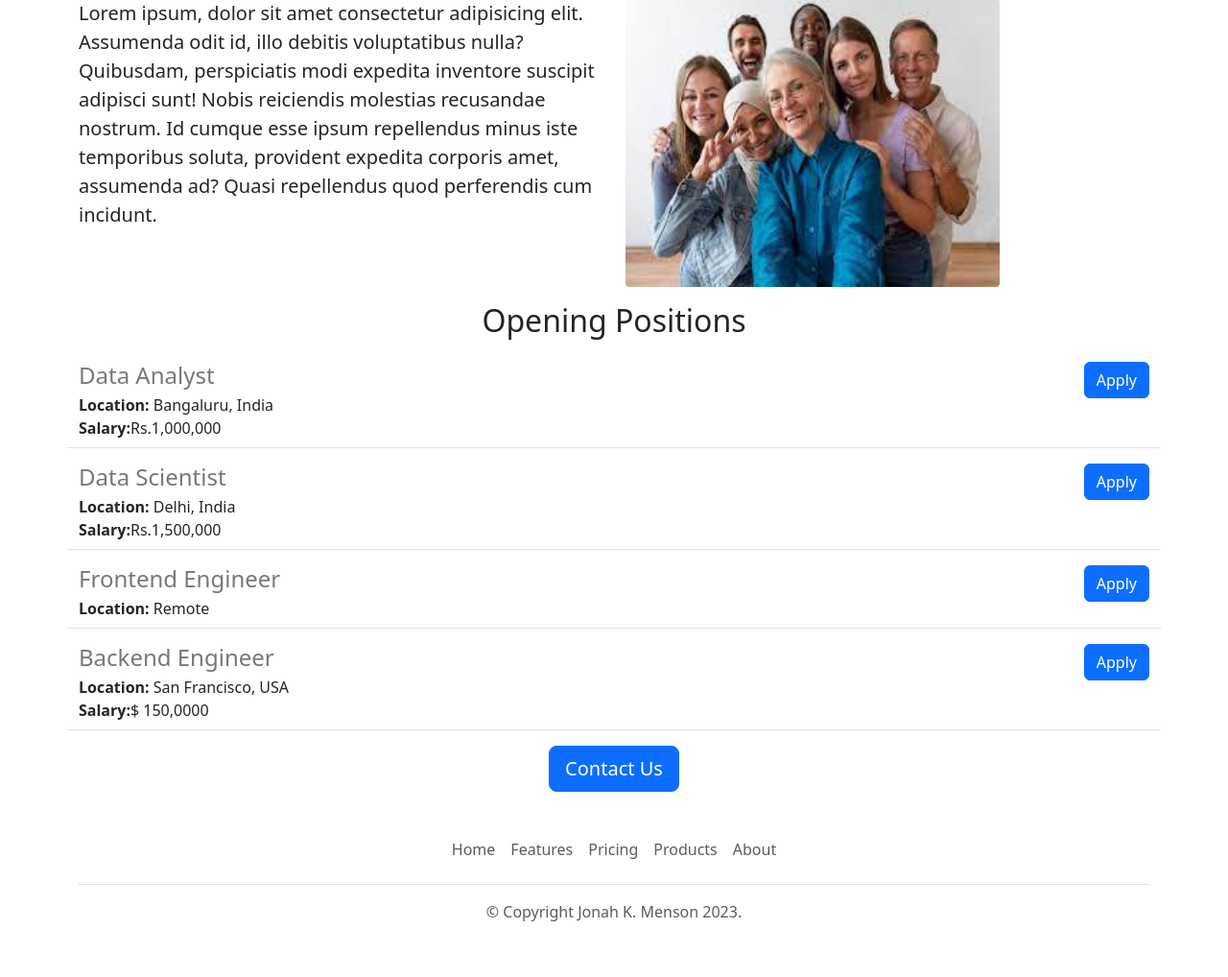
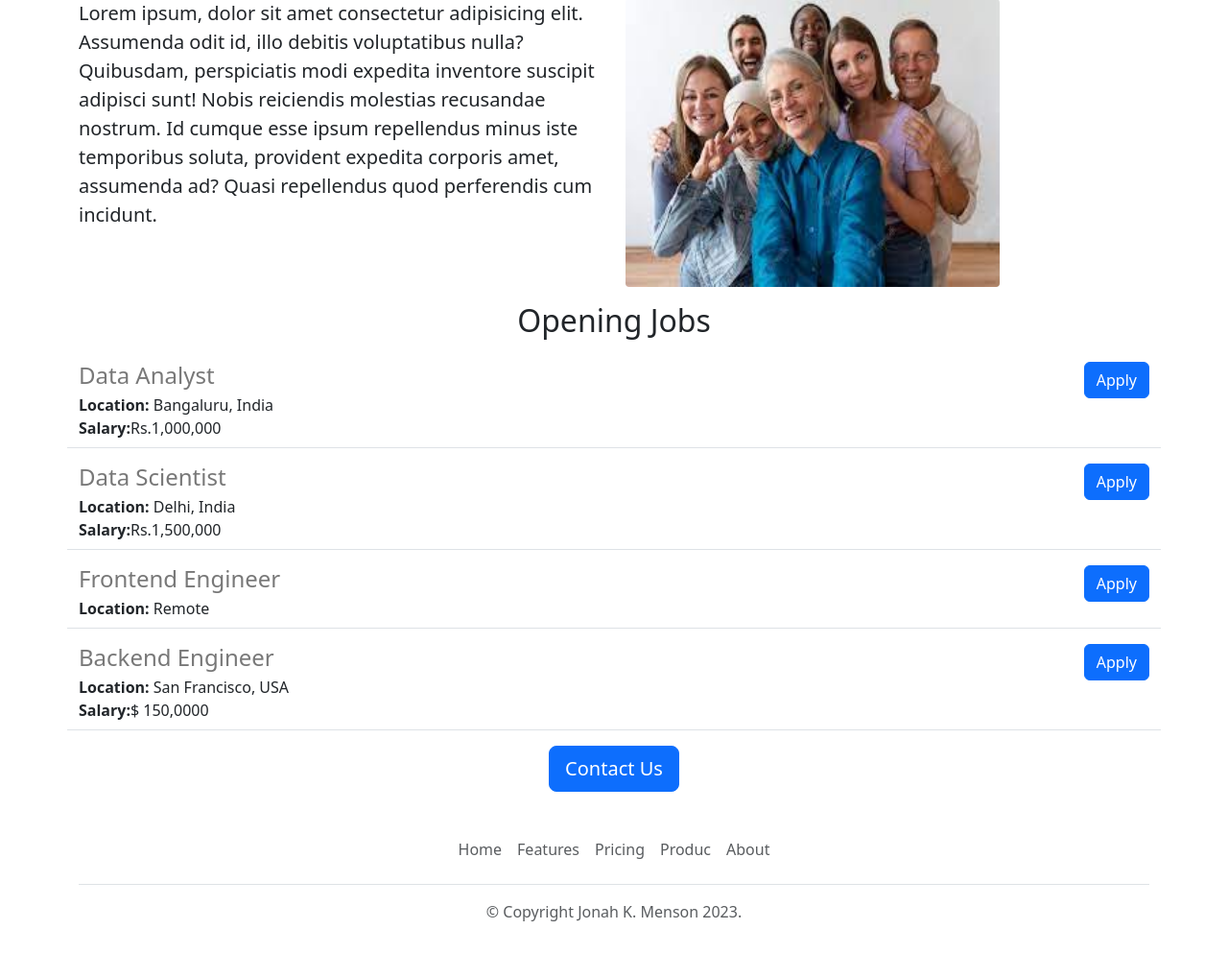
Before and after one commit to JKMenson/jobs-application-website, a Flask app: page / in a window 1280 px wide. Shown: the part 357-1375 px from the top of the page at 96% size. Run offline with Flask 3, Linux system fonts and the light colour scheme.

Commit message:
made an update

```diff
--- a/templates/footer.html
+++ b/templates/footer.html
@@ -4,7 +4,7 @@
       <li class="nav-item"><a href="#" class="nav-link px-2 text-body-secondary">Home</a></li>
       <li class="nav-item"><a href="#" class="nav-link px-2 text-body-secondary">Features</a></li>
       <li class="nav-item"><a href="#" class="nav-link px-2 text-body-secondary">Pricing</a></li>
-      <li class="nav-item"><a href="#" class="nav-link px-2 text-body-secondary">Products</a></li>
+      <li class="nav-item"><a href="#" class="nav-link px-2 text-body-secondary">Produc</a></li>
       <li class="nav-item"><a href="#" class="nav-link px-2 text-body-secondary">About</a></li>
     </ul>
     <p class="text-center text-body-secondary">&copy; Copyright Jonah K. Menson 2023.</p>
--- a/templates/home.html
+++ b/templates/home.html
@@ -34,7 +34,7 @@
       <img src="/static/people.jpg" style="height:300px; width:390px; border-radius: 4px;">
     </div>
     </div>
-    <h2 class="text-center mt-2 mb-4">Opening Positions</h2>
+    <h2 class="text-center mt-2 mb-4">Opening Jobs</h2>
     <div>
       {% for job in jobs %}
        {% include 'jobitem.html' %}
```
